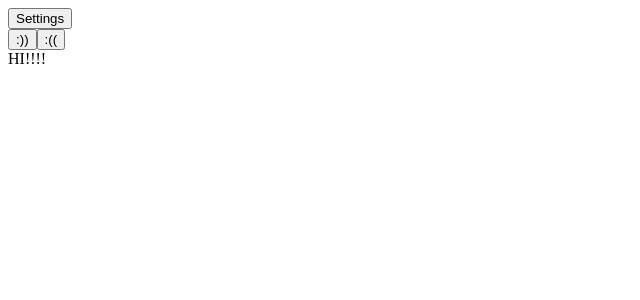
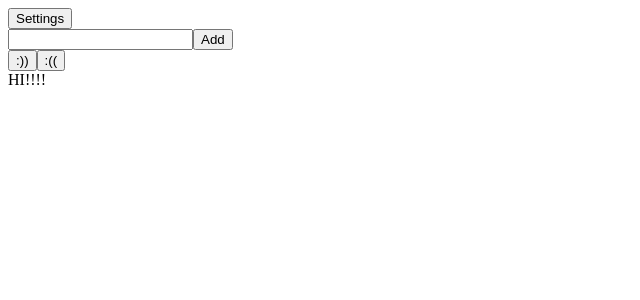
Before and after one commit to CruelDwemer/Weemoji, a React (Create React App) app: page / in a window 1280 px wide. Shown: the top 300 px of the page, without its empty margins (0-640 px from the left). Built offline with nearby package versions, Linux system fonts and the light colour scheme.

Commit message:
fix #2, fix #4, fix #5

```diff
--- a/src/EmojiComponent.js
+++ b/src/EmojiComponent.js
@@ -13,7 +13,7 @@ export default class EmojiComponent extends Component{
 
     render() {
         return(
-            <button onClick={() => this.onButtonClick()}>{this.props.text}</button>
+            <button onClick={this.onButtonClick}>{this.props.text}</button>
         )
     }
 }
--- a/src/Main.js
+++ b/src/Main.js
@@ -11,18 +11,13 @@ const apply = connect(
 
 class Main extends Component {
 
-    renderInputPanel = () => {
-        if (this.props.mode) {
-            return <Settings/>
-        }
-    }
-
     render() {
         console.log('Main ', this.props);
+        const { switchMode, mode } = this.props;
         return(
         <div>
-            <button onClick={() => this.props.switchMode()}>{this.props.mode ? 'Settings' : 'EmojiList'}</button>
-            {this.renderInputPanel}
+            <button onClick={switchMode}>{mode ? 'Settings' : 'EmojiList'}</button>
+            {mode && <Settings />}
             <EmojiList />
         </div>
         );
--- a/src/Settings.js
+++ b/src/Settings.js
@@ -31,7 +31,7 @@ class Settings extends Component{
                     onChange={this.OnInputChange}
                 />
                 <button
-                    onClick={() => this.onAddButtonClick()}
+                    onClick={this.onAddButtonClick}
                 >Add</button>
             </div>
         )
```
